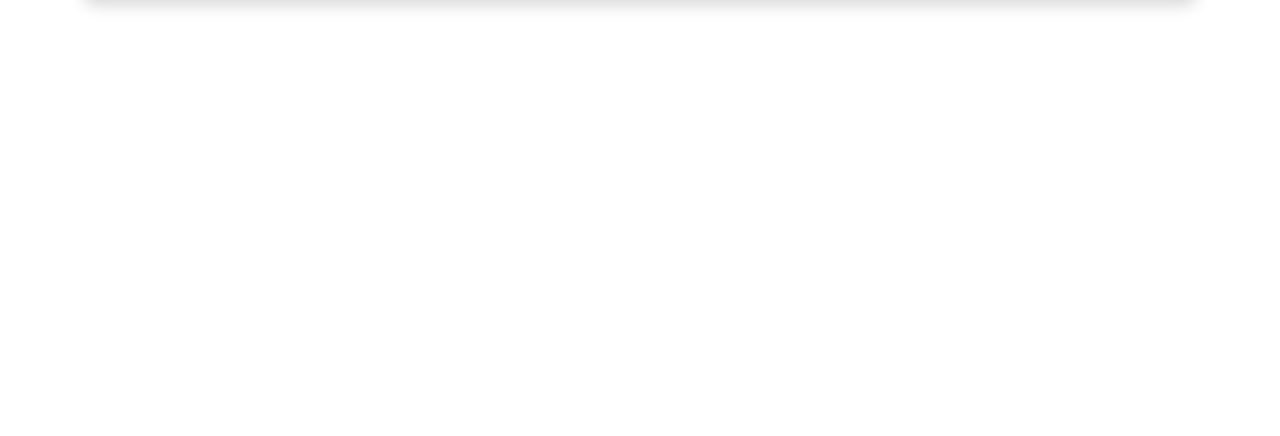
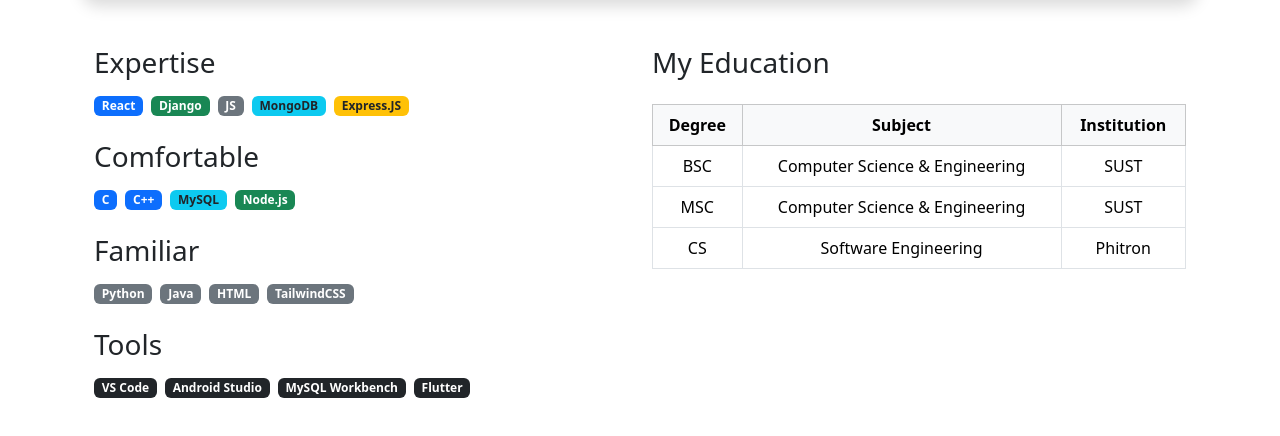
Before and after one commit to swarupSikder/Database-A1, a plain HTML site: page index.html in a window 1280 px wide. Shown: the part 1507-1943 px from the top of the page. Before the commit the page ends 1625 px from the top, so only its background shows below. Drawn offline with Linux system fonts and the light colour scheme.

Commit message:
details part added to portfolio section

```diff
--- a/index.html
+++ b/index.html
@@ -263,6 +263,102 @@
         </div>
 
       </div>
+
+
+      <!-- Details Layout -->
+      <div class="container my-5">
+        <div class="row g-4">
+
+          <!-- Left Part -->
+          <div class="col-md-6">
+            <!-- Expertise -->
+            <div class="mb-4">
+              <h3 class="mb-3">Expertise</h3>
+              <div class="d-flex flex-wrap gap-2">
+                <span class="badge bg-primary">React</span>
+                <span class="badge bg-success">Django</span>
+                <span class="badge bg-secondary">JS</span>
+                <span class="badge bg-info text-dark">MongoDB</span>
+                <span class="badge bg-warning text-dark">Express.JS</span>
+              </div>
+            </div>
+
+            <!-- Comfortable -->
+            <div class="mb-4">
+              <h3 class="mb-3">Comfortable</h3>
+              <div class="d-flex flex-wrap gap-2">
+                <span class="badge bg-primary">C</span>
+                <span class="badge bg-primary">C++</span>
+                <span class="badge bg-info text-dark">MySQL</span>
+                <span class="badge bg-success">Node.js</span>
+              </div>
+            </div>
+
+            <!-- Familiar -->
+            <div class="mb-4">
+              <h3 class="mb-3">Familiar</h3>
+              <div class="d-flex flex-wrap gap-2">
+                <span class="badge bg-secondary">Python</span>
+                <span class="badge bg-secondary">Java</span>
+                <span class="badge bg-secondary">HTML</span>
+                <span class="badge bg-secondary">TailwindCSS</span>
+              </div>
+            </div>
+
+            <!-- Tools -->
+            <div class="mb-4">
+              <h3 class="mb-3">Tools</h3>
+              <div class="d-flex flex-wrap gap-2">
+                <span class="badge bg-dark">VS Code</span>
+                <span class="badge bg-dark">Android Studio</span>
+                <span class="badge bg-dark">MySQL Workbench</span>
+                <span class="badge bg-dark">Flutter</span>
+              </div>
+            </div>
+          </div>
+
+          <!-- Right Part: Education -->
+          <div class="col-md-6">
+            <h3 class="mb-4">My Education</h3>
+            <div class="table-responsive">
+              <table class="table table-bordered text-center">
+                <thead class="table-light">
+                  <tr>
+                    <th>Degree</th>
+                    <th>Subject</th>
+                    <th>Institution</th>
+                  </tr>
+                </thead>
+
+
+
+
+                <tbody>
+                  <tr>
+                    <td>BSC</td>
+                    <td>Computer Science & Engineering</td>
+                    <td>SUST</td>
+                  </tr>
+
+                  <tr>
+                    <td>MSC</td>
+                    <td>Computer Science & Engineering</td>
+                    <td>SUST</td>
+                  </tr>
+
+                  <tr>
+                    <td>CS</td>
+                    <td>Software Engineering</td>
+                    <td>Phitron</td>
+                  </tr>
+                </tbody>
+              </table>
+            </div>
+          </div>
+
+        </div>
+      </div>
+
     </section>
 
 
```
